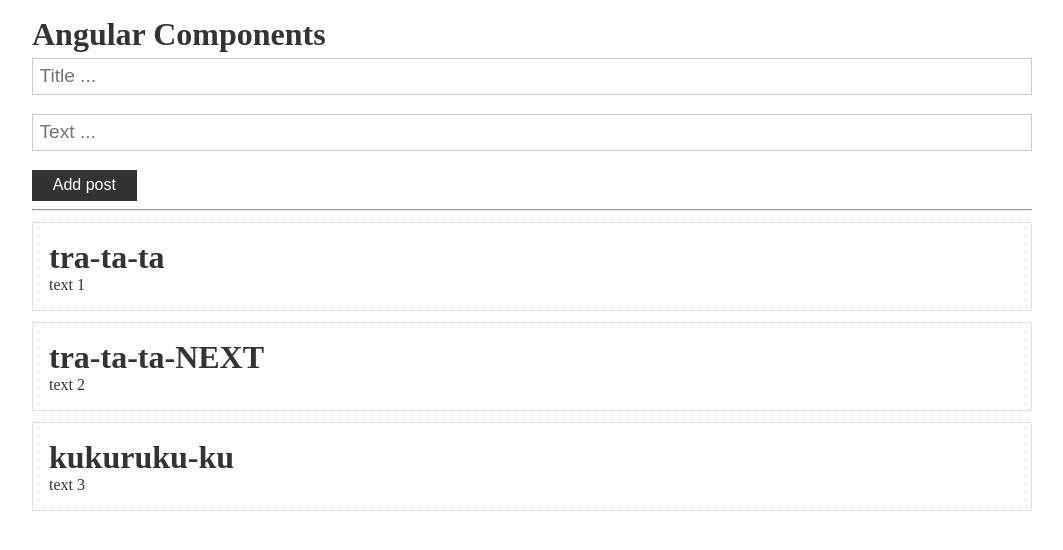
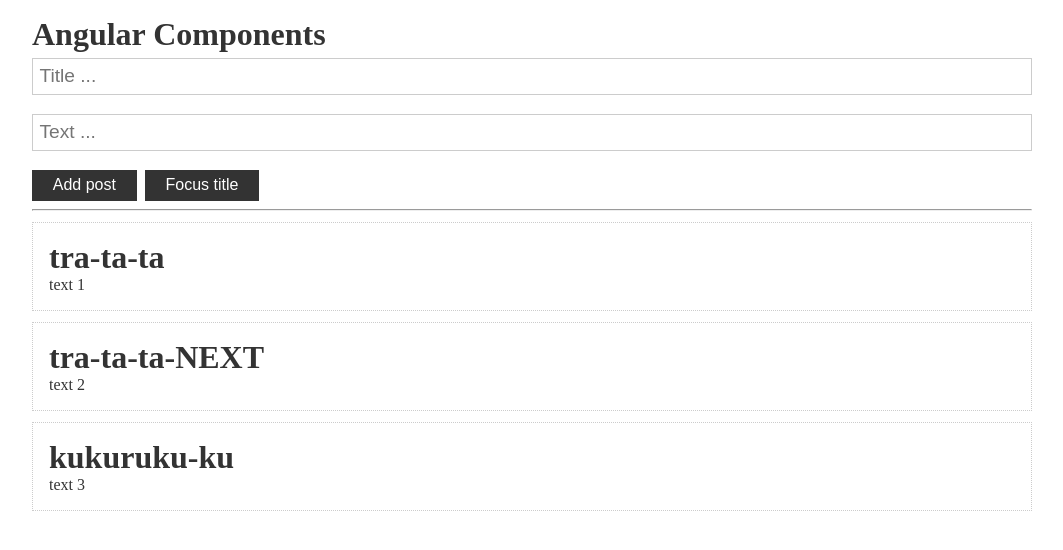
Before and after one commit to Chuchundrium/Angular-theory, an Angular app: page / in a window 1280 px wide. Shown: the top 550 px of the page, without its empty margins (108-1171 px from the left). Built offline with nearby package versions, Linux system fonts and the light colour scheme.

Commit message:
03Components-04ElementRef-decoratorViewChild

```diff
--- a/src/app/post-form/post-form.component.html
+++ b/src/app/post-form/post-form.component.html
@@ -1,6 +1,7 @@
 <div>
   <input
     type="text"
+    #titleInput
     class="form-control"
     placeholder="Title ..."
     [(ngModel)]="title"
@@ -11,8 +12,6 @@
     placeholder="Text ..."
     [(ngModel)]="text"
   >
-  <button
-    class="btn"
-    (click)="addPost()"
-  >Add post</button>
+  <button class="btn" (click)="addPost()" >Add post</button>
+  <button class="btn" (click)="focusTitle()" >Focus title</button>
 </div>
--- a/src/app/post-form/post-form.component.ts
+++ b/src/app/post-form/post-form.component.ts
@@ -1,4 +1,4 @@
-import {Component, EventEmitter, OnInit, Output} from '@angular/core';
+import {Component, ElementRef, EventEmitter, OnInit, Output, ViewChild} from '@angular/core';
 import {Post} from '../app.component';
 
 @Component({
@@ -9,6 +9,7 @@
 export class PostFormComponent implements OnInit {
 
   @Output() postOnAdd: EventEmitter<Post> = new EventEmitter<Post>();
+  @ViewChild('titleInput') inputRef: ElementRef;
 
   title = '';
   text = '';
@@ -29,4 +30,7 @@
     }
   }
 
+  focusTitle() {
+    this.inputRef.nativeElement.focus();
+  }
 }
```
